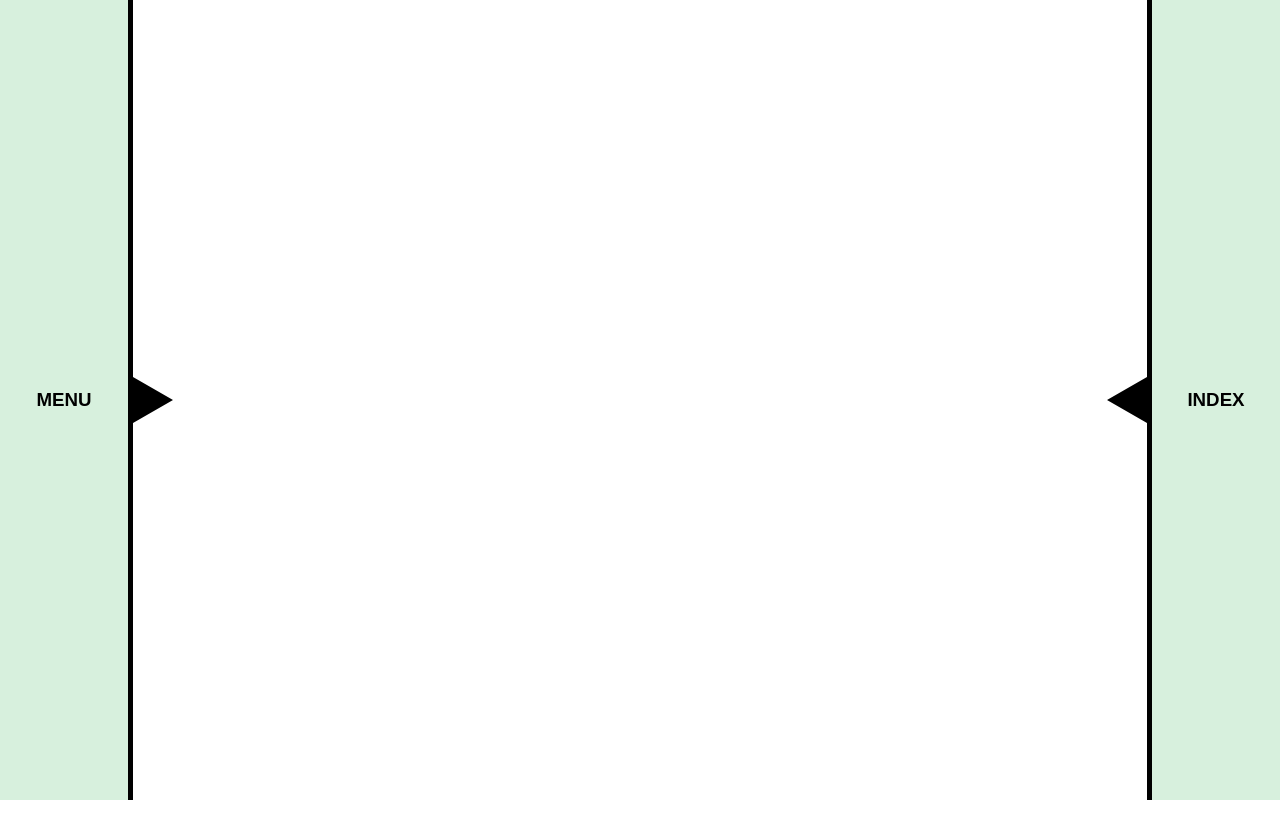
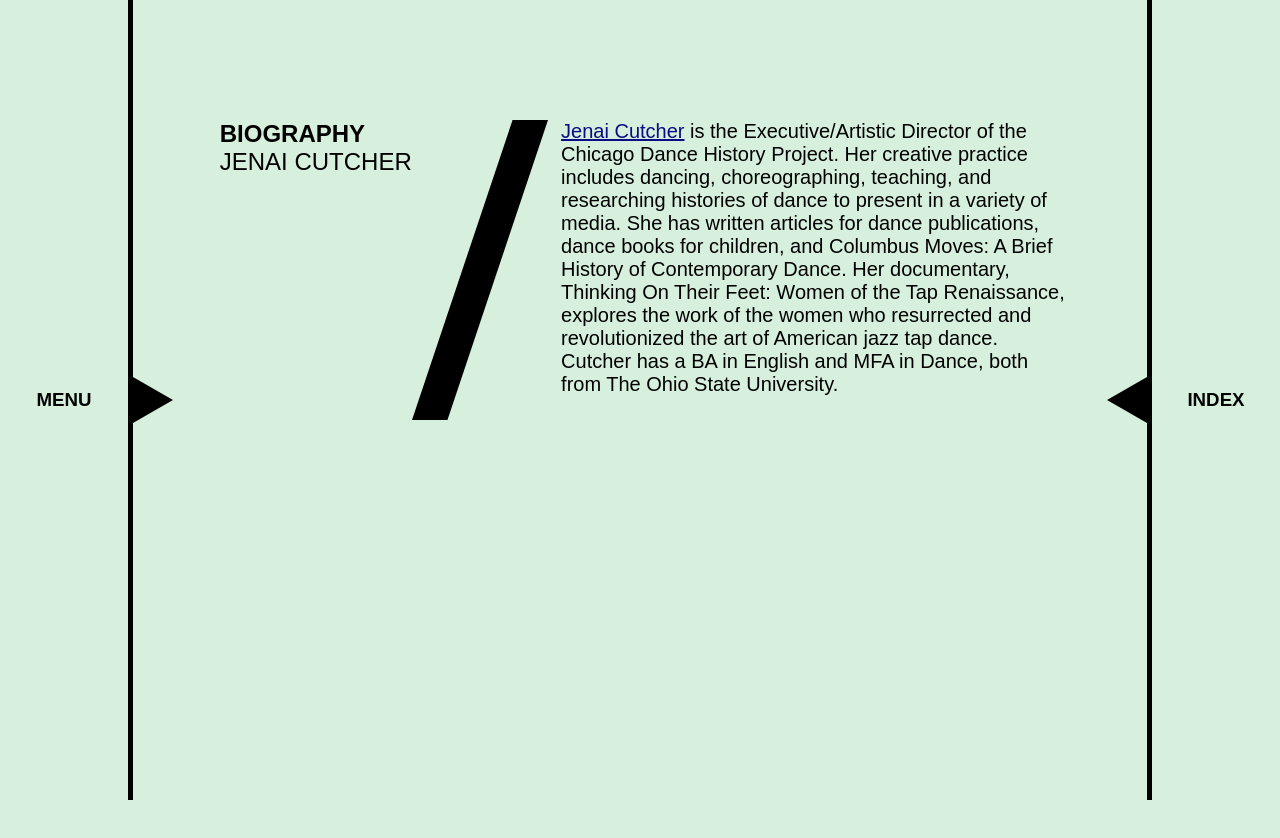
Before and after one commit to ampersand-paris/VAULT, a React (Create React App) app: page /jenai-cutcher-bio in a window 1280 px wide. Before the commit this address had no page. Shown: the top 838 px of the page. Before the commit the page ends 800 px from the top, so only its background shows below. Built offline with nearby package versions, Linux system fonts and the light colour scheme; a web font is replaced by a local one.

Commit message:
jenai cutcher

```diff
--- a/src/App.js
+++ b/src/App.js
@@ -30,9 +30,10 @@ import MayfieldBrooksBio from "./Biographies/MayfieldBrooks";
 import AnnCarlsonBio from "./Biographies/AnnCarlson";
 import EllenChenowethBio from "./Biographies/EllenChenoweth";
 import NenaCouchBio from "./Biographies/NenaCouch";
+import JenaiCutcherBio from "./Biographies/JenaiCutcher";
 
 // === VIDEOS ===
-import MeetingThree from "./Videos/MeetingThree"
+import MeetingThree from "./Videos/MeetingThree";
 
 function App() {
 
@@ -76,6 +77,7 @@ return (
                 <Route path="/betsey-brock-bio" element={<BetseyBrockBio />} />
                 <Route path="/bonnie-brooks-bio" element={<BonnieBrooksBio />} />
                 <Route path="/ellen-chenoweth-bio" element={<EllenChenowethBio />} />
+                <Route path="/jenai-cutcher-bio" element={<JenaiCutcherBio />} />
                 <Route path="/julia-rae-antonick-bio" element={<JuliaRaeAntonickBio />} />
                 <Route path="/marji-cole-bio" element={<MarjiColeBio />} />
                 <Route path="/mayfield-brooks-bio" element={<MayfieldBrooksBio />} />
--- /dev/null
+++ b/src/Biographies/JenaiCutcher.js
@@ -0,0 +1,29 @@
+// ====== COMPONENTS ======
+
+const JenaiCutcherBio = (props) => {
+
+    return (
+    <>
+        <div className="one-hundred-vh flex jc-center mobile-al-center mobile-column top-padding mint-green">
+            <div className="vault-padding mobile-flex mobile-jc-center mobile-width">
+                <div className="flex space-btwn essay-title-height">
+                    <div>
+                        <h2 className="subtitle ">BIOGRAPHY</h2>
+                        <h2 className="subtitle neuzit">Jenai Cutcher</h2>
+                    </div>
+                    <img className="bio-slash" src="/Images/Slash.svg" />
+                    <div className="flex column flex-end">
+                    </div>
+                </div>
+            </div>
+            <section className="flex column al-center no-top-padding mobile-padding">
+                <div className="essay-width ">
+                    <p className="no-top-padding"><a href="https://www.chicagodancehistory.org/team">Jenai Cutcher</a> is the Executive/Artistic Director of the Chicago Dance History Project. Her creative practice includes dancing, choreographing, teaching, and researching histories of dance to present in a variety of media. She has written articles for dance publications, dance books for children, and Columbus Moves: A Brief History of Contemporary Dance. Her documentary, Thinking On Their Feet: Women of the Tap Renaissance, explores the work of the women who resurrected and revolutionized the art of American jazz tap dance. Cutcher has a BA in English and MFA in Dance, both from The Ohio State University.</p>
+                </div>
+            </section>
+        </div>
+    </>
+  );
+}
+
+export default JenaiCutcherBio;
```
